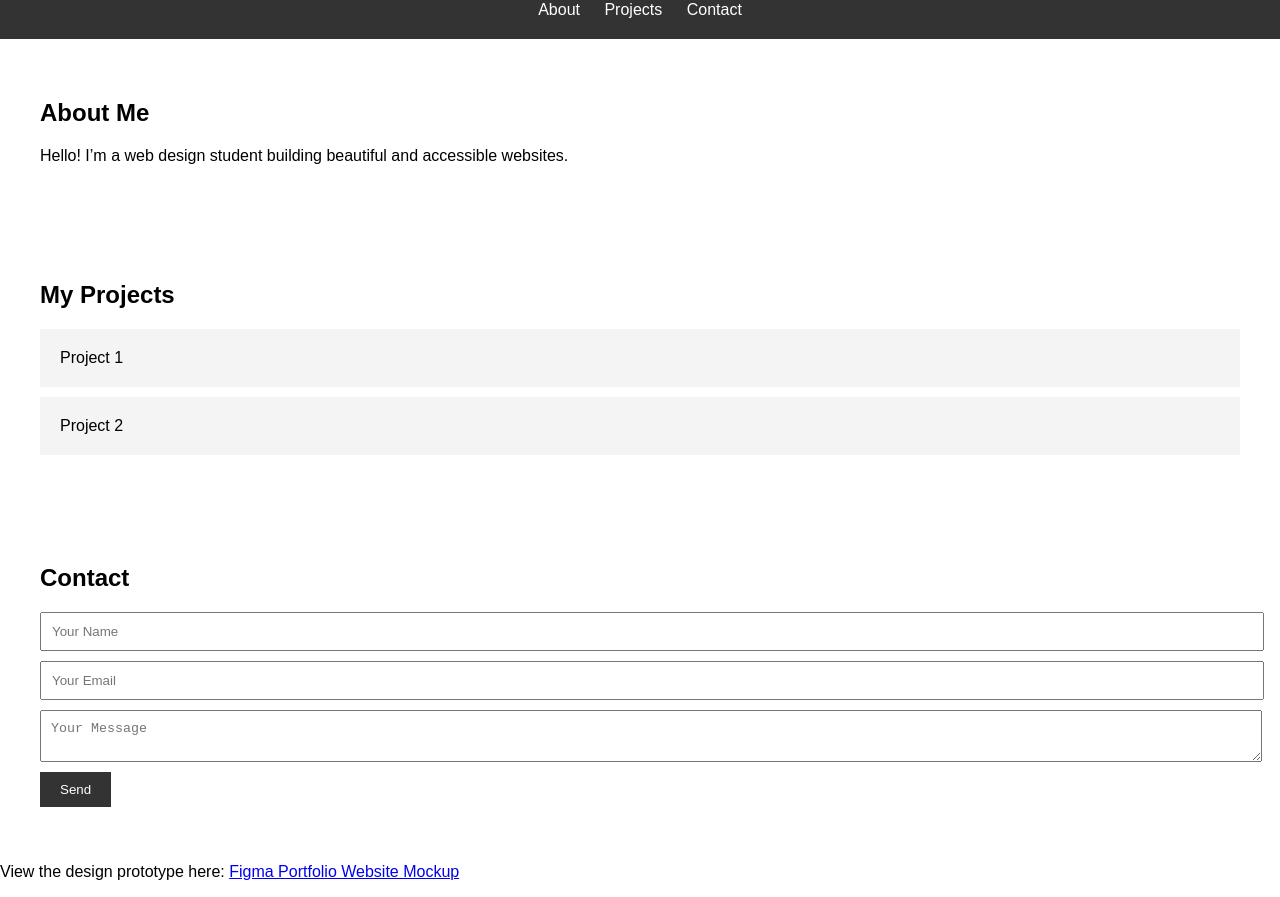
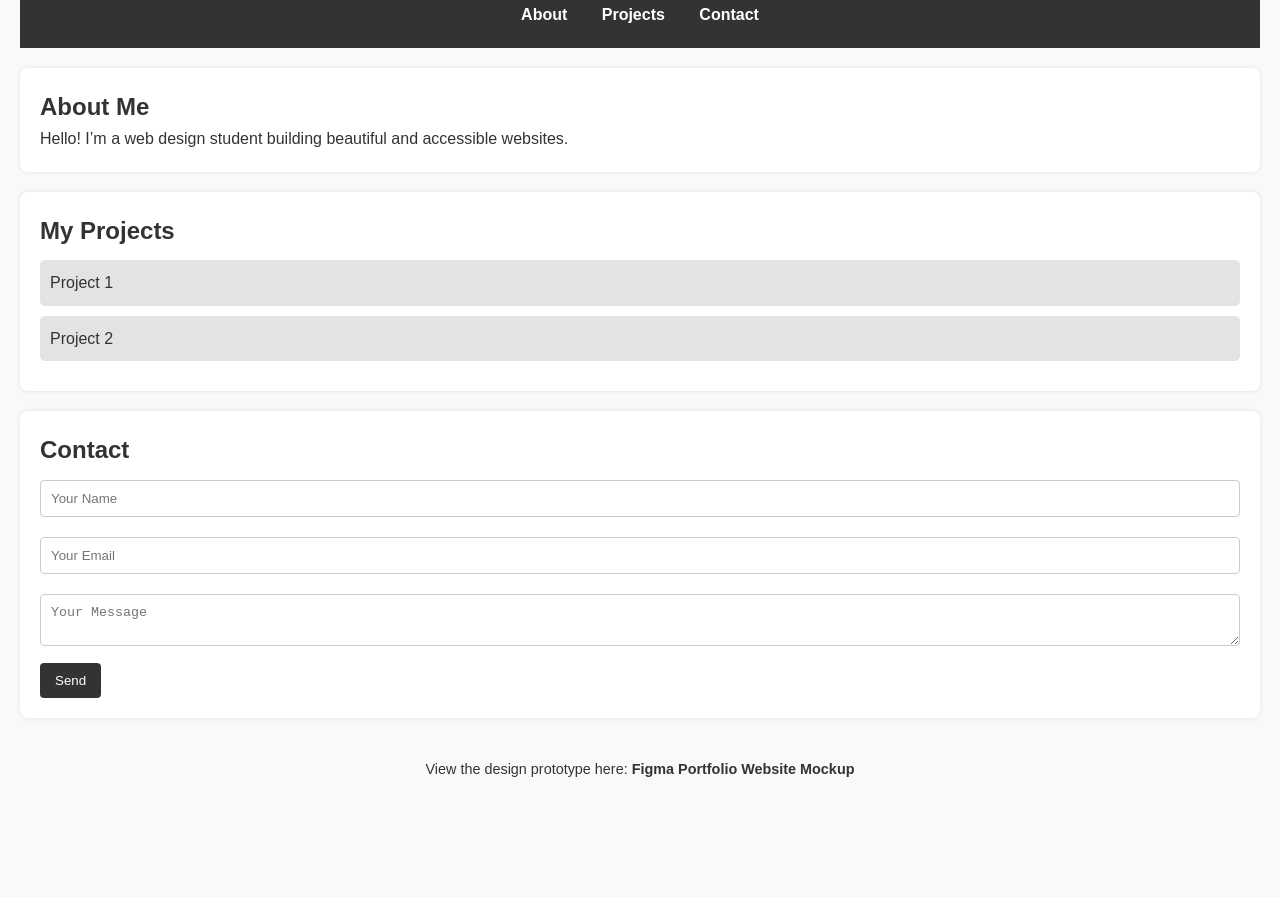
Before and after one commit to LulwaAlM/midterm-portfolio, a plain HTML site: page index.html in a window 1280 px wide. Shown: the part 99-996 px from the top of the page. After the commit the page ends 900 px from the top, so only its background shows below. Drawn offline with Linux system fonts and the light colour scheme.

Commit message:
Update style.css

```diff
--- a/style.css
+++ b/style.css
@@ -1,43 +1,95 @@
+/* Basic Reset */
+* {
+  margin: 0;
+  padding: 0;
+  box-sizing: border-box;
+}
+
+/* Body style */
 body {
   font-family: Arial, sans-serif;
-  margin: 0;
-  padding: 0;
+  line-height: 1.6;
+  background-color: #f9f9f9;
+  color: #333;
+  padding: 20px;
 }
 
+/* Header */
 header {
-  background: #333;
+  background-color: #333;
   color: #fff;
-  padding: 20px;
+  padding: 20px 0;
   text-align: center;
 }
 
-nav a {
-  color: white;
-  margin: 0 10px;
-  text-decoration: none;
+header h1 {
+  margin-bottom: 10px;
 }
 
-section {
-  padding: 40px;
+nav a {
+  color: #fff;
+  margin: 0 15px;
+  text-decoration: none;
+  font-weight: bold;
 }
 
-.project {
-  background: #f4f4f4;
-  padding: 20px;
-  margin: 10px 0;
+nav a:hover {
+  text-decoration: underline;
 }
 
-form input, form textarea {
-  display: block;
-  width: 100%;
-  margin-bottom: 10px;
-  padding: 10px;
+/* Sections */
+section {
+  background-color: #fff;
+  margin: 20px 0;
+  padding: 20px;
+  border-radius: 8px;
+  box-shadow: 0 0 5px rgba(0,0,0,0.1);
 }
 
-button {
-  background: #333;
-  color: white;
+/* Project boxes */
+.project {
+  background-color: #e3e3e3;
+  margin: 10px 0;
+  padding: 10px;
+  border-radius: 5px;
+}
+
+/* Form */
+form input,
+form textarea {
+  width: 100%;
+  padding: 10px;
+  margin: 10px 0;
+  border: 1px solid #ccc;
+  border-radius: 4px;
+}
+
+form button {
+  background-color: #333;
+  color: #fff;
+  padding: 10px 15px;
   border: none;
-  padding: 10px 20px;
   cursor: pointer;
+  border-radius: 4px;
 }
+
+form button:hover {
+  background-color: #555;
+}
+
+/* Footer */
+footer {
+  text-align: center;
+  margin-top: 40px;
+  font-size: 0.9em;
+}
+
+footer a {
+  color: #333;
+  text-decoration: none;
+  font-weight: bold;
+}
+
+footer a:hover {
+  text-decoration: underline;
+}
```
